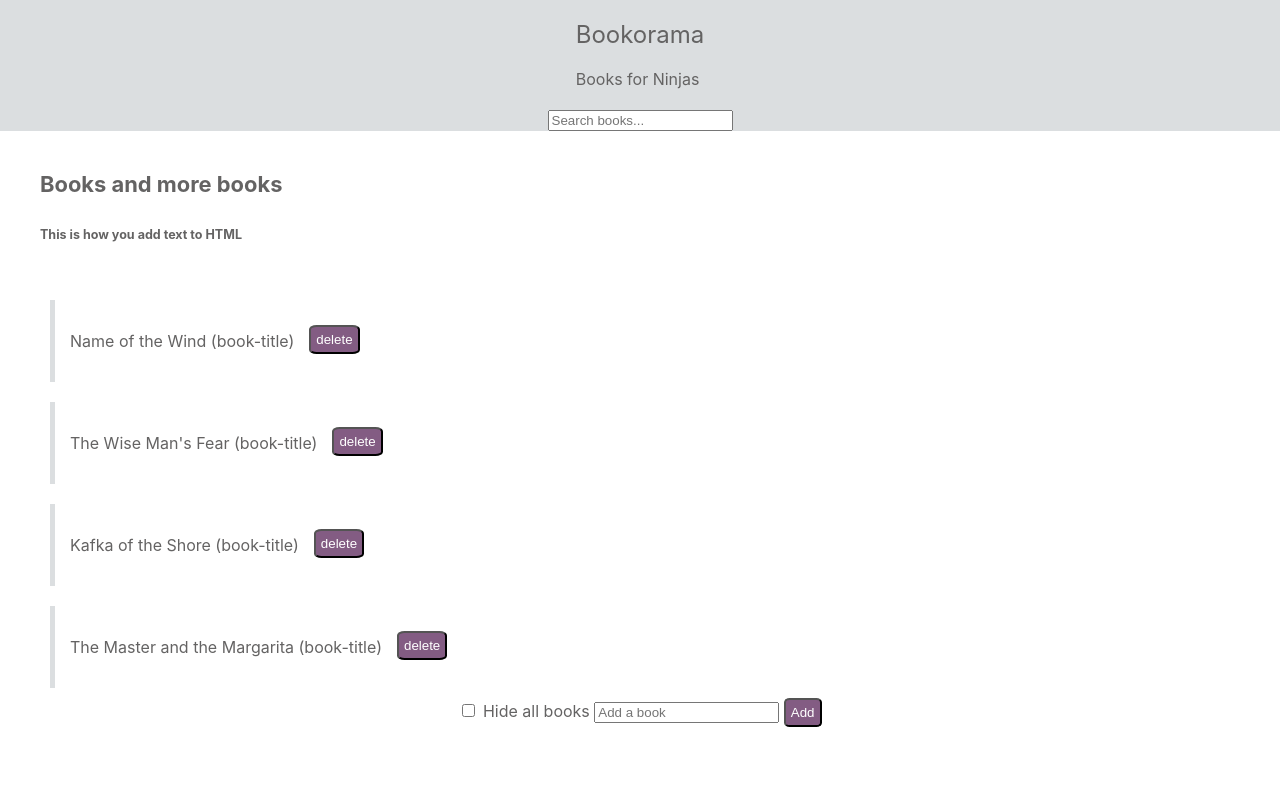
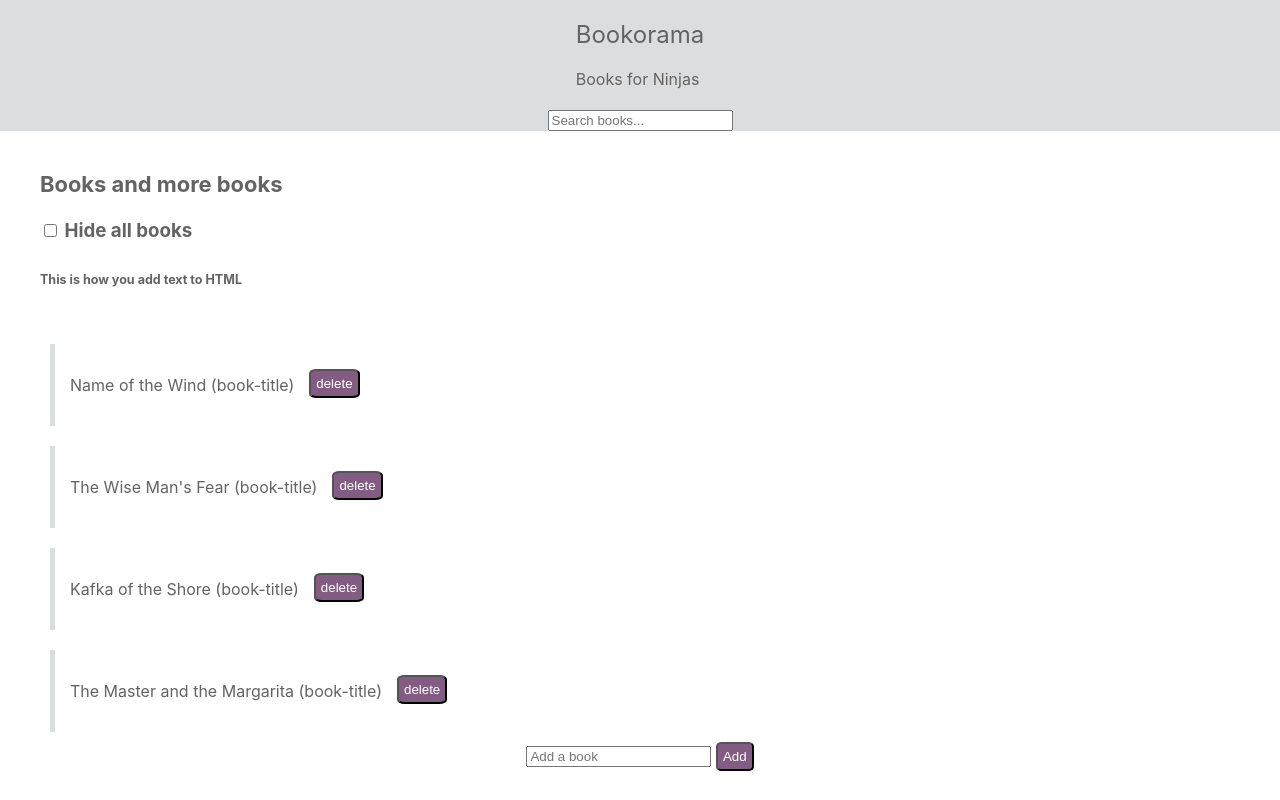
Before and after one commit to marilyn-n/DOM-todo-app, a website: page index.html in a window 1280 px wide. Drawn offline with Linux system fonts and the light colour scheme.

Commit message:
minor changes in main.js

```diff
--- a/index.html
+++ b/index.html
@@ -71,20 +71,12 @@
 
     </div>
 
-
-
-
-
-
     <div class="form">
       <form id="new-book" action="">
-        <input type="checkbox" id="hide">
-        <label for="hide">Hide all books</label>
         <input type="text" placeholder="Add a book">
         <button class="add-book" type="submit">Add</button>
       </form>
     </div>
-
 
   </section>
 
--- a/main.js
+++ b/main.js
@@ -21,7 +21,7 @@ changeParagraph(allParagraphs)
 //  replace and append text
 const h3 = document.querySelector('h3');
 
-h3.innerHTML = '<h3>Books and more books </h3>'
+h3.innerHTML = '<h3>Books and more books </h3> <input type="checkbox" id="hide"> <label for="hide">Hide all books</label>'
 h3.innerHTML += '<h6>This is how you add text to HTML</h6>'
 
 // delete a book
@@ -80,3 +80,5 @@ hideBooks.addEventListener('change', function(e) {
     list.style.display = 'block'; // initial or block will show the block;
   }
 })
+
+// custom search filter
```
